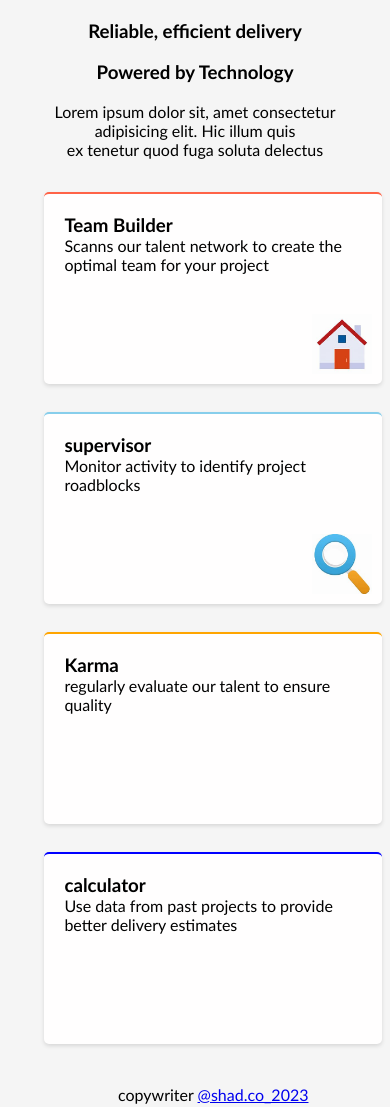
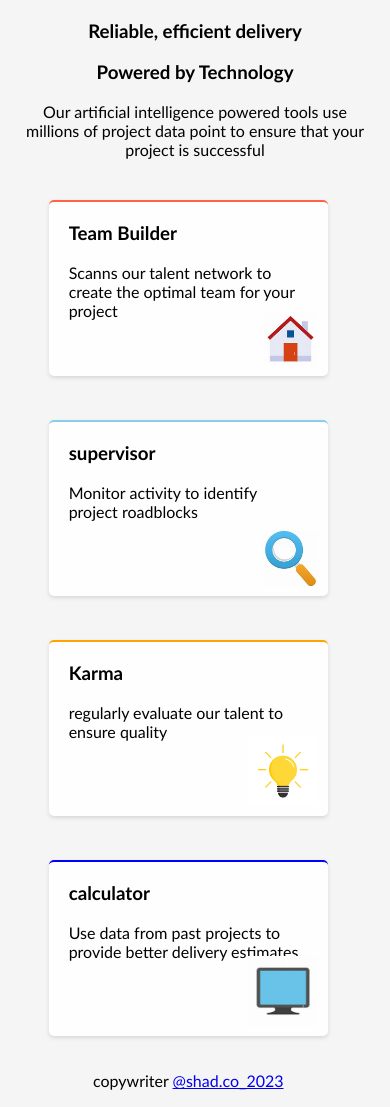
Before and after one commit to shadofficial7482/web5, a plain HTML site: page index.html in a window 390 px wide. Drawn offline with Linux system fonts and the light colour scheme.

Commit message:
working on correct responsive

```diff
--- a/css/style.css
+++ b/css/style.css
@@ -21,15 +21,18 @@ body{
     border-radius: 5px;
     background-color: rgb(255, 254, 254);
     padding: 20px;
+    position: relative;
 
 }
 .top-container{
     text-align: center;
     }
+    .top-container p{
+        text-align: center;
+    }
 .side-left-container{
     grid-column: 2/4;
     grid-row: 3/5;
-    position: relative;
     border-top: 2px solid skyblue;
 
     }
@@ -47,9 +50,15 @@ body{
     flex-direction: column;
     border-top: 2px solid tomato;
     }
+    .light-img, .calculator-img{
+        width: 70px;
+        height: 70px;
+    }
     .team-img, .search-img{
-        width: 60px;
-        height: 60px;
+        width: 55px;
+        height: 55px;
+    }
+    .team-img, .search-img, .calculator-img, .light-img{
         position: absolute;
         bottom: 10px;
         right: 10px;
@@ -73,7 +82,8 @@ a{
     .container{
         grid-template-columns: repeat(5, auto);
         grid-template-rows: repeat(10, 100px);
-        margin-left: 35%;
+        margin-left: 32%;
+        margin-right: 48%;
     }
     .top-container{
         grid-column: 1/6;
--- a/index.html
+++ b/index.html
@@ -8,19 +8,19 @@
 </head>
 <body>
     <div class="top-container"> <h3>Reliable, efficient delivery</h3><br><h3><b>Powered by Technology</b></h3><br>
-        <p></p>Lorem ipsum dolor sit, amet consectetur adipisicing elit. Hic illum quis <br> ex tenetur quod fuga soluta delectus
+        <p>Our artificial intelligence powered tools use millions of project data point to ensure that your project is successful</p>
     </div>
     <div  class="container">
-        <div class="side-right-container"><h3>calculator</h3>
-        <p>Use data from past projects to provide better delivery estimates</p></div><br>
+        <div class="side-right-container"><h3>calculator</h3><br>
+        <p>Use data from past projects to provide better delivery estimates</p><br><img class="calculator-img" src="/img/monitor1.jpg" alt="calculator"></div><br>
         <div class="mid-up-container">
-            <!-- <div class="team-builder"> --><h3>Team Builder </h3>
+            <h3>Team Builder </h3><br>
                 <p>Scanns our talent network to create the optimal team for your project</p><br><img class="team-img" src="/img/home.jpg" alt="team"></div><br>
-        <div class="side-left-container"><h3>supervisor</h3>
+        <div class="side-left-container"><h3>supervisor</h3><br>
         <p>Monitor activity to identify project roadblocks</p><br>
         <img class="search-img" src="/img/search.jpg" alt="search"></div><br>
-        <div class="mid-down-container"> <h3>Karma</h3>
-        <p>regularly evaluate our talent to ensure quality</p></div><br>
+        <div class="mid-down-container"> <h3>Karma</h3><br>
+        <p>regularly evaluate our talent to ensure quality</p><br><img class="light-img" src="/img/light bulb.jpg" alt="light"></div><br>
         <div class="footer">copywriter <a href="#">@shad.co_2023</a></div><br>
     </div>
 </body>
```
Also changed, not shown: img/light bulb.jpg (added), img/monitor.png (added), img/monitor1.jpg (added).
